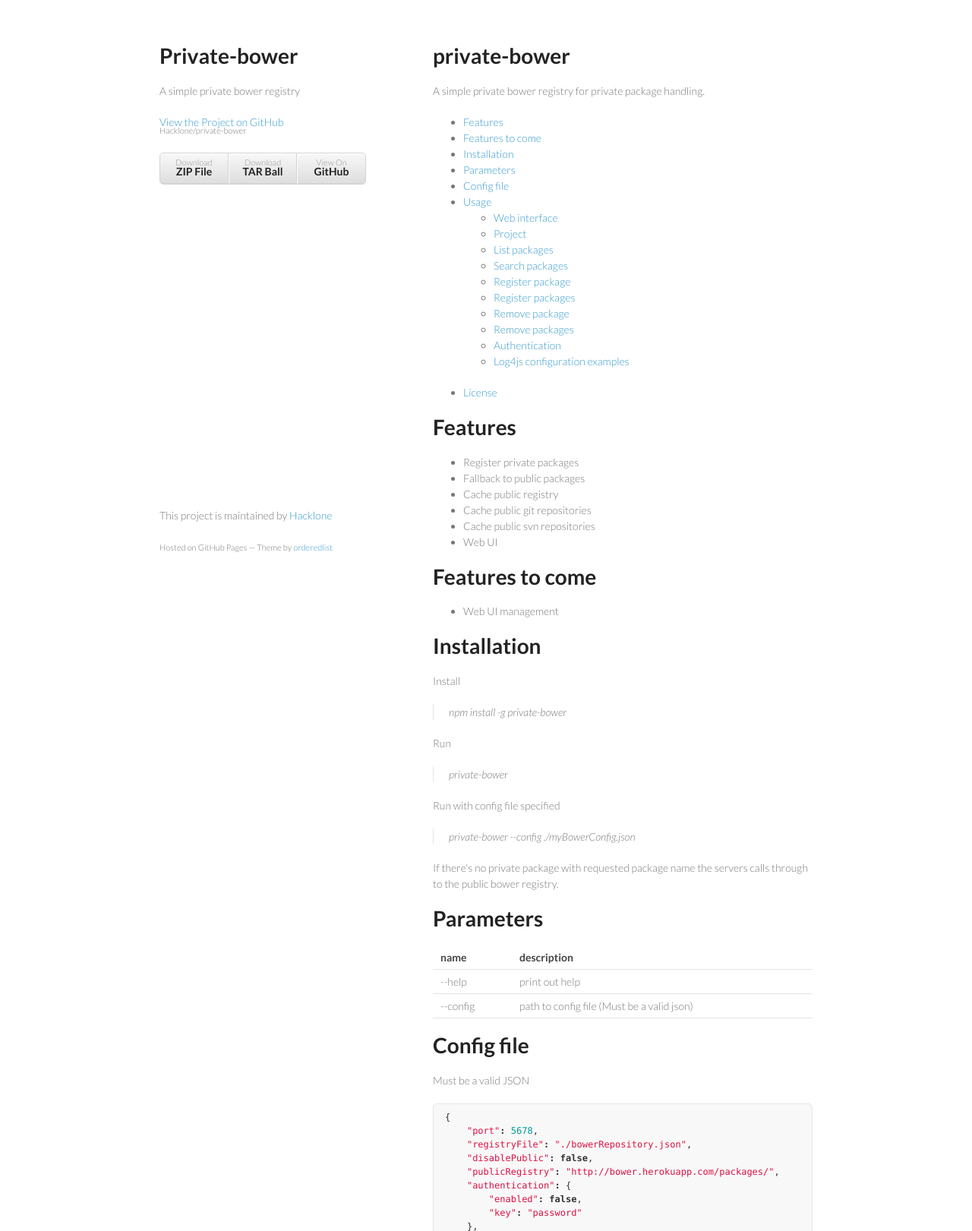
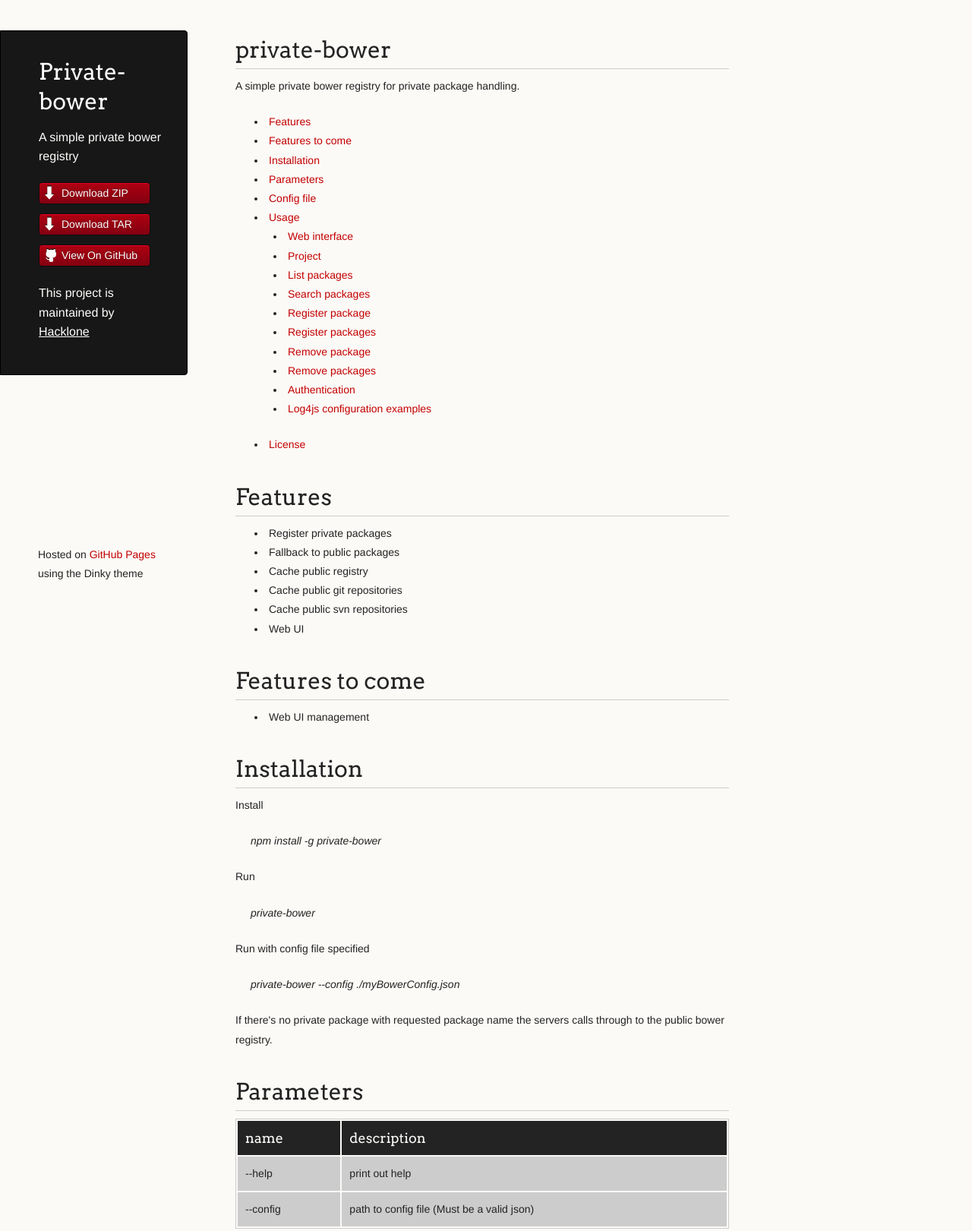
Before and after one commit to Hacklone/private-bower, a plain HTML site: page index.html in a window 1280 px wide. Shown: the top 1621 px of the page at 76% size. Drawn offline with Linux system fonts and the light colour scheme.

Commit message:
Create gh-pages branch via GitHub

```diff
--- a/index.html
+++ b/index.html
@@ -7,6 +7,7 @@
 
     <link rel="stylesheet" href="stylesheets/styles.css">
     <link rel="stylesheet" href="stylesheets/pygment_trac.css">
+    <script src="javascripts/scale.fix.js"></script>
     <meta name="viewport" content="width=device-width, initial-scale=1, user-scalable=no">
     <!--[if lt IE 9]>
     <script src="//html5shiv.googlecode.com/svn/trunk/html5.js"></script>
@@ -15,17 +16,18 @@
   <body>
     <div class="wrapper">
       <header>
-        <h1>Private-bower</h1>
-        <p>A simple private bower registry</p>
+        <h1 class="header">Private-bower</h1>
+        <p class="header">A simple private bower registry</p>
 
-        <p class="view"><a href="https://github.com/Hacklone/private-bower">View the Project on GitHub <small>Hacklone/private-bower</small></a></p>
+        <ul>
+          <li class="download"><a class="buttons" href="https://github.com/Hacklone/private-bower/zipball/master">Download ZIP</a></li>
+          <li class="download"><a class="buttons" href="https://github.com/Hacklone/private-bower/tarball/master">Download TAR</a></li>
+          <li><a class="buttons github" href="https://github.com/Hacklone/private-bower">View On GitHub</a></li>
+        </ul>
+
+        <p class="header">This project is maintained by <a class="header name" href="https://github.com/Hacklone">Hacklone</a></p>
 
 
-        <ul>
-          <li><a href="https://github.com/Hacklone/private-bower/zipball/master">Download <strong>ZIP File</strong></a></li>
-          <li><a href="https://github.com/Hacklone/private-bower/tarball/master">Download <strong>TAR Ball</strong></a></li>
-          <li><a href="https://github.com/Hacklone/private-bower">View On <strong>GitHub</strong></a></li>
-        </ul>
       </header>
       <section>
         <h1>
@@ -127,7 +129,7 @@
         <span class="s2">"key"</span><span class="o">:</span> <span class="s2">"password"</span>
     <span class="p">},</span>
     <span class="s2">"repositoryCache"</span><span class="o">:</span> <span class="p">{</span>
-        <span class="s2">"cachePrivate"</span><span class="o">:</span> <span class="kc">false</span>
+        <span class="s2">"cachePrivate"</span><span class="o">:</span> <span class="kc">false</span><span class="p">,</span>
         <span class="s2">"git"</span><span class="o">:</span> <span class="p">{</span>
             <span class="s2">"enabled"</span><span class="o">:</span> <span class="kc">false</span><span class="p">,</span>
             <span class="s2">"cacheDirectory"</span><span class="o">:</span> <span class="s2">"./gitRepoCache"</span><span class="p">,</span>
@@ -174,7 +176,7 @@
 </tr>
 <tr>
 <td>registryFile</td>
-<td>File for persisting private packages</td>
+<td>File for persisting private packages (must be a valid json)</td>
 <td>./bowerRepository.json</td>
 </tr>
 <tr>
@@ -231,6 +233,11 @@
 <td>repositoryCache.(svn, git).refreshTimeout</td>
 <td>Time to wai between repository cache refresh (minutes)</td>
 <td>10 minutes</td>
+</tr>
+<tr>
+<td>repositoryCache.(svn, git).parameters.X</td>
+<td>Custom parameters for git-daemon and svnserve</td>
+<td>undefined</td>
 </tr>
 <tr>
 <td>proxySettings.enabled</td>
@@ -416,12 +423,11 @@
 </blockquote>
       </section>
       <footer>
-        <p>This project is maintained by <a href="https://github.com/Hacklone">Hacklone</a></p>
-        <p><small>Hosted on GitHub Pages &mdash; Theme by <a href="https://github.com/orderedlist">orderedlist</a></small></p>
+        <p><small>Hosted on <a href="http://pages.github.com">GitHub Pages</a> using the Dinky theme</small></p>
       </footer>
     </div>
-    <script src="javascripts/scale.fix.js"></script>
-              <script type="text/javascript">
+    <!--[if !IE]><script>fixScale(document);</script><![endif]-->
+		          <script type="text/javascript">
             var gaJsHost = (("https:" == document.location.protocol) ? "https://ssl." : "http://www.");
             document.write(unescape("%3Cscript src='" + gaJsHost + "google-analytics.com/ga.js' type='text/javascript'%3E%3C/script%3E"));
           </script>
--- a/stylesheets/styles.css
+++ b/stylesheets/styles.css
@@ -1,186 +1,336 @@
-@import url(https://fonts.googleapis.com/css?family=Lato:300italic,700italic,300,700);
+@import url(https://fonts.googleapis.com/css?family=Arvo:400,700,400italic);
+
+/* MeyerWeb Reset */
+
+html, body, div, span, applet, object, iframe,
+h1, h2, h3, h4, h5, h6, p, blockquote, pre,
+a, abbr, acronym, address, big, cite, code,
+del, dfn, em, img, ins, kbd, q, s, samp,
+small, strike, strong, sub, sup, tt, var,
+b, u, i, center,
+dl, dt, dd, ol, ul, li,
+fieldset, form, label, legend,
+table, caption, tbody, tfoot, thead, tr, th, td,
+article, aside, canvas, details, embed,
+figure, figcaption, footer, header, hgroup,
+menu, nav, output, ruby, section, summary,
+time, mark, audio, video {
+  margin: 0;
+  padding: 0;
+  border: 0;
+  font: inherit;
+  vertical-align: baseline;
+}
+
+
+/* Base text styles */
 
 body {
-  padding:50px;
-  font:14px/1.5 Lato, "Helvetica Neue", Helvetica, Arial, sans-serif;
-  color:#777;
-  font-weight:300;
+  padding:10px 50px 0 0;
+  font-family:"Helvetica Neue", Helvetica, Arial, sans-serif;
+	font-size: 14px;
+	color: #232323;
+	background-color: #FBFAF7;
+	margin: 0;
+	line-height: 1.8em;
+	-webkit-font-smoothing: antialiased;
+
 }
 
 h1, h2, h3, h4, h5, h6 {
-  color:#222;
-  margin:0 0 20px;
+  color:#232323;
+  margin:36px 0 10px;
 }
 
-p, ul, ol, table, pre, dl {
-  margin:0 0 20px;
+p, ul, ol, table, dl {
+  margin:0 0 22px;
 }
 
 h1, h2, h3 {
-  line-height:1.1;
+	font-family: Arvo, Monaco, serif;
+  line-height:1.3;
+	font-weight: normal;
+}
+
+h1,h2, h3 {
+	display: block;
+	border-bottom: 1px solid #ccc;
+	padding-bottom: 5px;
 }
 
 h1 {
-  font-size:28px;
+	font-size: 30px;
 }
 
 h2 {
-  color:#393939;
+	font-size: 24px;
 }
 
-h3, h4, h5, h6 {
-  color:#494949;
+h3 {
+	font-size: 18px;
+}
+
+h4, h5, h6 {
+	font-family: Arvo, Monaco, serif;
+	font-weight: 700;
 }
 
 a {
-  color:#39c;
-  font-weight:400;
+  color:#C30000;
+  font-weight:200;
   text-decoration:none;
 }
 
-a small {
-  font-size:11px;
-  color:#777;
-  margin-top:-0.6em;
-  display:block;
+a:hover {
+	text-decoration: underline;
 }
 
-.wrapper {
-  width:860px;
-  margin:0 auto;
+a small {
+	font-size: 12px;
+}
+
+em {
+	font-style: italic;
+}
+
+strong {
+  font-weight:700;
+}
+
+ul {
+  list-style: inside;
+  padding-left: 25px;
+}
+
+ol {
+  list-style: decimal inside;
+  padding-left: 20px;
 }
 
 blockquote {
-  border-left:1px solid #e5e5e5;
-  margin:0;
-  padding:0 0 0 20px;
-  font-style:italic;
+  margin: 0;
+  padding: 0 0 0 20px;
+  font-style: italic;
 }
 
+dl, dt, dd, dl p {
+	font-color: #444;
+}
+
+dl dt {
+  font-weight: bold;
+}
+
+dl dd {
+  padding-left: 20px;
+  font-style: italic;
+}
+
+dl p {
+  padding-left: 20px;
+  font-style: italic;
+}
+
+hr {
+  border:0;
+  background:#ccc;
+  height:1px;
+  margin:0 0 24px;
+}
+
+/* Images */
+
+img {
+  position: relative;
+  margin: 0 auto;
+  max-width: 650px;
+  padding: 5px;
+  margin: 10px 0 32px 0;
+  border: 1px solid #ccc;
+}
+
+p img {
+  display: inline;
+  margin: 0;
+  padding: 0;
+  vertical-align: middle;
+  text-align: center;
+  border: none;
+}
+
+/* Code blocks */
+
 code, pre {
-  font-family:Monaco, Bitstream Vera Sans Mono, Lucida Console, Terminal;
-  color:#333;
-  font-size:12px;
+	font-family: Monaco, "Bitstream Vera Sans Mono", "Lucida Console", Terminal, monospace;
+  color:#000;
+  font-size:14px;
 }
 
 pre {
-  padding:8px 15px;
-  background: #f8f8f8;
-  border-radius:5px;
-  border:1px solid #e5e5e5;
-  overflow-x: auto;
+	padding: 4px 12px;
+  background: #FDFEFB;
+  border-radius:4px;
+  border:1px solid #D7D8C8;
+  overflow: auto;
+  overflow-y: hidden;
+	margin-bottom: 32px;
+}
+
+
+/* Tables */
+
+table {
+  width:100%;
 }
 
 table {
-  width:100%;
-  border-collapse:collapse;
+  border: 1px solid #ccc;
+  margin-bottom: 32px;
+  text-align: left;
+ }
+
+th {
+  font-family: 'Arvo', Helvetica, Arial, sans-serif;
+	font-size: 18px;
+	font-weight: normal;
+  padding: 10px;
+  background: #232323;
+  color: #FDFEFB;
+ }
+
+td {
+  padding: 10px;
+	background: #ccc;
+ }
+
+
+/* Wrapper */
+.wrapper {
+  width:960px;
 }
 
-th, td {
-  text-align:left;
-  padding:5px 10px;
-  border-bottom:1px solid #e5e5e5;
+
+/* Header */
+
+header {
+	background-color: #171717;
+	color: #FDFDFB;
+  width:170px;
+  float:left;
+  position:fixed;
+	border: 1px solid #000;
+	-webkit-border-top-right-radius: 4px;
+	-webkit-border-bottom-right-radius: 4px;
+	-moz-border-radius-topright: 4px;
+	-moz-border-radius-bottomright: 4px;
+	border-top-right-radius: 4px;
+	border-bottom-right-radius: 4px;
+	padding: 34px 25px 22px 50px;
+	margin: 30px 25px 0 0;
+	-webkit-font-smoothing: antialiased;
 }
 
-dt {
-  color:#444;
-  font-weight:700;
+p.header {
+	font-size: 16px;
 }
 
-th {
-  color:#444;
+h1.header {
+	font-family: Arvo, sans-serif;
+	font-size: 30px;
+	font-weight: 300;
+	line-height: 1.3em;
+	border-bottom: none;
+	margin-top: 0;
 }
 
-img {
-  max-width:100%;
+
+h1.header, a.header, a.name, header a{
+	color: #fff;
 }
 
-header {
-  width:270px;
-  float:left;
-  position:fixed;
+a.header {
+	text-decoration: underline;
+}
+
+a.name {
+	white-space: nowrap;
 }
 
 header ul {
   list-style:none;
-  height:40px;
-
   padding:0;
-
-  background: #eee;
-  background: -moz-linear-gradient(top, #f8f8f8 0%, #dddddd 100%);
-  background: -webkit-gradient(linear, left top, left bottom, color-stop(0%,#f8f8f8), color-stop(100%,#dddddd));
-  background: -webkit-linear-gradient(top, #f8f8f8 0%,#dddddd 100%);
-  background: -o-linear-gradient(top, #f8f8f8 0%,#dddddd 100%);
-  background: -ms-linear-gradient(top, #f8f8f8 0%,#dddddd 100%);
-  background: linear-gradient(top, #f8f8f8 0%,#dddddd 100%);
-
-  border-radius:5px;
-  border:1px solid #d2d2d2;
-  box-shadow:inset #fff 0 1px 0, inset rgba(0,0,0,0.03) 0 -1px 0;
-  width:270px;
 }
 
 header li {
-  width:89px;
-  float:left;
-  border-right:1px solid #d2d2d2;
-  height:40px;
+	list-style-type: none;
+  width:132px;
+  height:15px;
+	margin-bottom: 12px;
+	line-height: 1em;
+	padding: 6px 6px 6px 7px;
+
+	background: #AF0011;
+	background: -moz-linear-gradient(top, #AF0011 0%, #820011 100%);
+  background: -webkit-gradient(linear, left top, left bottom, color-stop(0%,#f8f8f8), color-stop(100%,#dddddd));
+  background: -webkit-linear-gradient(top, #AF0011 0%,#820011 100%);
+  background: -o-linear-gradient(top, #AF0011 0%,#820011 100%);
+  background: -ms-linear-gradient(top, #AF0011 0%,#820011 100%);
+  background: linear-gradient(top, #AF0011 0%,#820011 100%);
+
+	border-radius:4px;
+  border:1px solid #0D0D0D;
+
+	-webkit-box-shadow: inset 0px 1px 1px 0 rgba(233,2,38, 1);
+	box-shadow: inset 0px 1px 1px 0 rgba(233,2,38, 1);
+
 }
 
-header ul a {
-  line-height:1;
-  font-size:11px;
-  color:#999;
-  display:block;
-  text-align:center;
-  padding-top:6px;
-  height:40px;
+header li:hover {
+	background: #C3001D;
+	background: -moz-linear-gradient(top, #C3001D 0%, #950119 100%);
+  background: -webkit-gradient(linear, left top, left bottom, color-stop(0%,#f8f8f8), color-stop(100%,#dddddd));
+  background: -webkit-linear-gradient(top, #C3001D 0%,#950119 100%);
+  background: -o-linear-gradient(top, #C3001D 0%,#950119 100%);
+  background: -ms-linear-gradient(top, #C3001D 0%,#950119 100%);
+  background: linear-gradient(top, #C3001D 0%,#950119 100%);
 }
 
-strong {
-  color:#222;
-  font-weight:700;
+a.buttons {
+	-webkit-font-smoothing: antialiased;
+	background: url(../images/arrow-down.png) no-repeat;
+	font-weight: normal;
+	text-shadow: rgba(0, 0, 0, 0.4) 0 -1px 0;
+	padding: 2px 2px 2px 22px;
+	height: 30px;
 }
 
-header ul li + li {
-  width:88px;
-  border-left:1px solid #fff;
+a.github {
+	background: url(../images/octocat-small.png) no-repeat 1px;
 }
 
-header ul li + li + li {
-  border-right:none;
-  width:89px;
+a.buttons:hover {
+	color: #fff;
+	text-decoration: none;
 }
 
-header ul a strong {
-  font-size:14px;
-  display:block;
-  color:#222;
-}
+
+/* Section - for main page content */
 
 section {
-  width:500px;
+  width:650px;
   float:right;
   padding-bottom:50px;
 }
 
-small {
-  font-size:11px;
-}
 
-hr {
-  border:0;
-  background:#e5e5e5;
-  height:1px;
-  margin:0 0 20px;
-}
+/* Footer */
 
 footer {
-  width:270px;
+  width:170px;
   float:left;
   position:fixed;
-  bottom:50px;
+  bottom:10px;
+	padding-left: 50px;
 }
 
 @media print, screen and (max-width: 960px) {
@@ -196,14 +346,18 @@
     width:auto;
   }
 
+	footer {
+		border-top: 1px solid #ccc;
+		margin:0 84px 0 50px;
+		padding:0;
+	}
+
   header {
     padding-right:320px;
   }
 
   section {
-    border:1px solid #e5e5e5;
-    border-width:1px 0;
-    padding:20px 0;
+    padding:20px 84px 20px 50px;
     margin:0 0 20px;
   }
 
@@ -213,8 +367,8 @@
 
   header ul {
     position:absolute;
-    right:50px;
-    top:52px;
+    right:130px;
+    top:84px;
   }
 }
 
@@ -224,26 +378,38 @@
   }
 
   header {
-    padding:0;
+    padding:10px 20px 0;
+		margin-right: 0;
   }
+
+	section {
+    padding:10px 0 10px 20px;
+    margin:0 0 30px;
+  }
+
+	footer {
+		margin: 0 0 0 30px;
+	}
 
   header ul, header p.view {
     position:static;
   }
-
-  pre, code {
-    word-wrap:normal;
-  }
 }
 
 @media print, screen and (max-width: 480px) {
-  body {
-    padding:15px;
+
+  header ul li.download {
+    display:none;
   }
 
-  header ul {
-    display:none;
-  }
+	footer {
+		margin: 0 0 0 20px;
+	}
+
+	footer a{
+		display:block;
+	}
+
 }
 
 @media print {
```
Also changed, not shown: javascripts/scale.fix.js (+20 -17 lines), params.json (+1 -1 lines), images/arrow-down.png (added), images/octocat-small.png (added).
